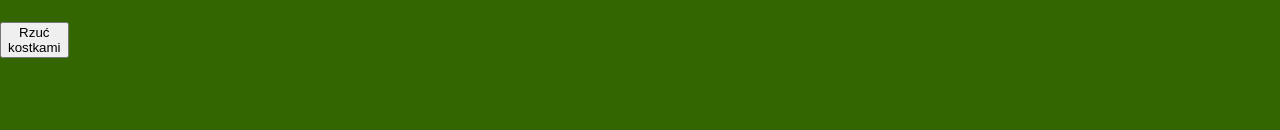
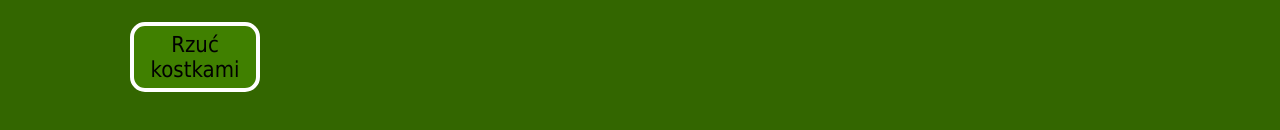
Before and after one commit to Gniewogniew/Block-9-Interactive-Website-using-JS, a plain HTML site: page index.html in a window 1280 px wide. Shown: the part 374-504 px from the top of the page. Drawn offline with nearby package versions, Linux system fonts and the light colour scheme.

Commit message:
Update stylesheet.css

```diff
--- a/css/stylesheet.css
+++ b/css/stylesheet.css
@@ -57,3 +57,21 @@ body {
   padding-left:130px;
   padding-right:200px;
 }
+button {
+  text-align:center;
+  font-size:22px;
+  font-family: 'Tahoma', sans-serif;
+  background: #408000;
+  border: 4px solid white;
+  border-radius: 15px;
+  width:130px;
+  height:70px;
+  position:absolute;
+  transition:ease;
+  left: 130px;
+}
+#dice {
+  font-size:35px;
+  padding-left:280px;
+  padding-top:15px;
+}
```
